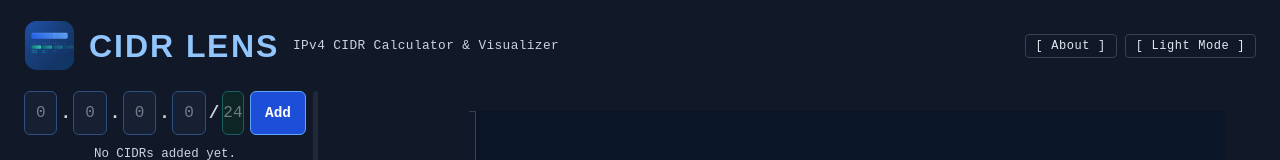
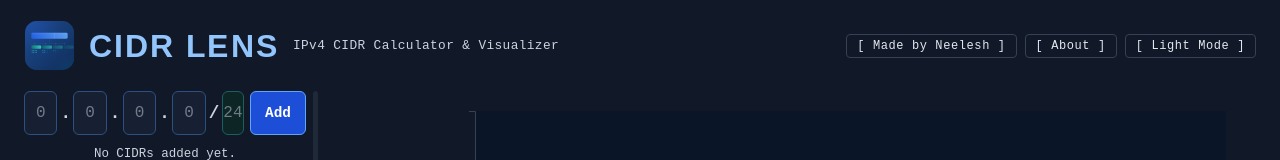
Before and after one commit to NRSrivastava/cidr_visualization, a React (Create React App) app: page / in a window 1280 px wide. Shown: the top 160 px of the page. Built offline with nearby package versions, Linux system fonts and the light colour scheme.

Commit message:
Update: Added author button

```diff
--- a/src/App.js
+++ b/src/App.js
@@ -195,6 +195,12 @@ function App() {
         <div className="header-actions">
           <a
             className="about-link"
+            href="https://neelesh.dev"
+            target="_blank"
+            rel="noopener noreferrer"
+          >[ Made by Neelesh ]</a>
+          <a
+            className="about-link"
             href="https://github.com/NRSrivastava/cidr_visualization"
             target="_blank"
             rel="noopener noreferrer"
```
